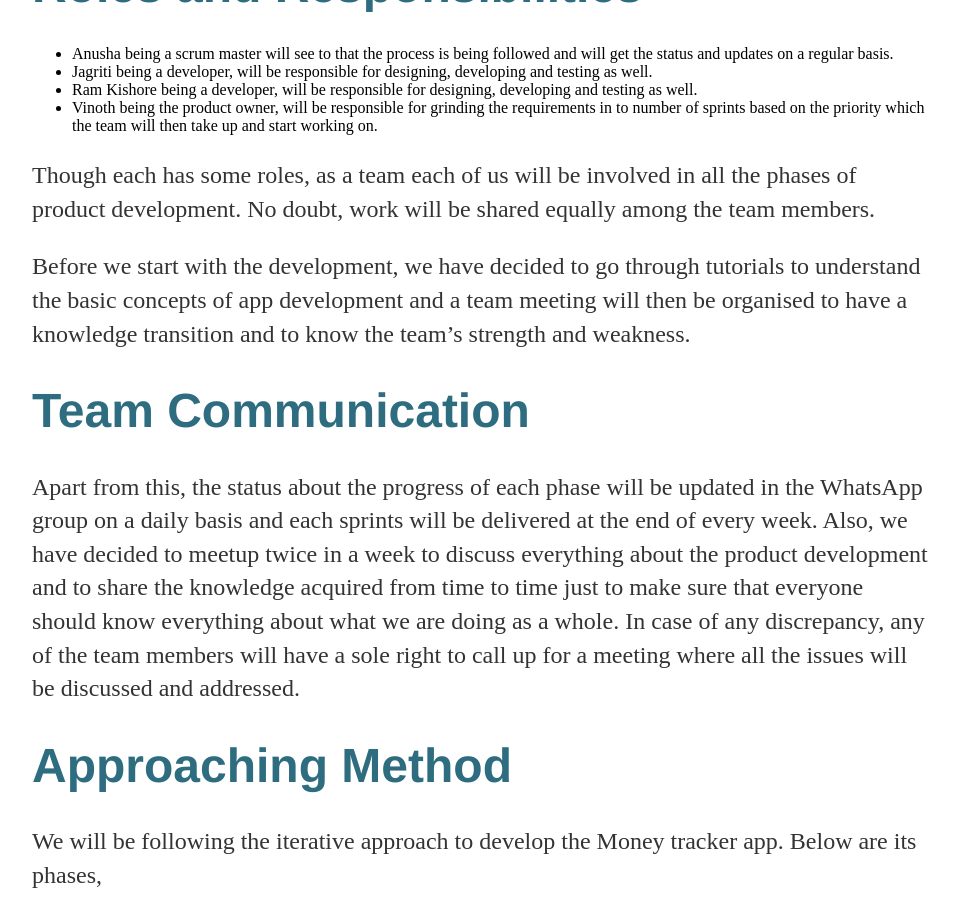
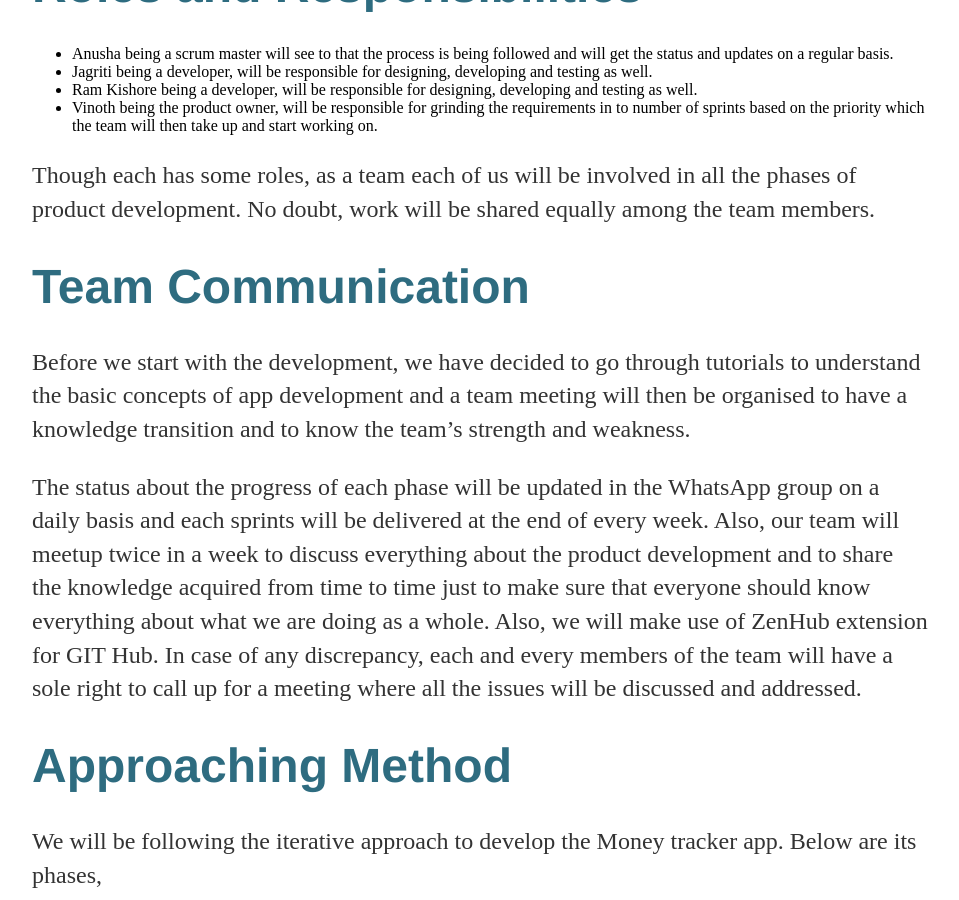
Before and after one commit to vinoth789/Money-tracker, a Jekyll site: the page built from docs/_posts/2017-04-19-Article-1.md, in a window 1280 px wide and 900 px high, scrolled down 2427 px. Shown: the whole window, without its empty margins (160-1119 px from the left). Built offline with Jekyll 4.4.1, drawn with Linux system fonts in a browser that asks for light colours; our own code applies the rules of GitHub Pages for plain Markdown files.

Commit message:
Update 2017-04-19-Article-1.md
Test

```diff
--- a/docs/_posts/2017-04-19-Article-1.md
+++ b/docs/_posts/2017-04-19-Article-1.md
@@ -38,14 +38,14 @@
 </ul>
 </div>
 <p>Though each has some roles, as a team each of us will be involved in all the phases of product development. No doubt, work will be shared equally among the team members.</p>
+
+<h1 style="color: #2e6c80;">Team Communication</h1>
 <p>Before we start with the development, we have decided to go through tutorials to understand the basic concepts of app development and a team meeting will then be organised to have a knowledge transition and to know the team’s strength and weakness.</p>
-<h1 style="color: #2e6c80;">Team Communication</h1>
-<p>Apart from this, the status about the progress of each phase will be updated in the WhatsApp group on a daily basis and each sprints will be delivered at the end of every week. Also, we have decided to meetup twice in a week to discuss everything about the product development and to share the knowledge acquired from time to time just to make sure that everyone should know everything about what we are doing as a whole. In case of any discrepancy, any of the team members will have a sole right to call up for a meeting where all the issues will be discussed and addressed.</p>
+<p>The status about the progress of each phase will be updated in the WhatsApp group on a daily basis and each sprints will be delivered at the end of every week. Also, our team will meetup twice in a week to discuss everything about the product development and to share the knowledge acquired from time to time just to make sure that everyone should know everything about what we are doing as a whole. Also, we will make use of ZenHub extension for GIT Hub. In case of any discrepancy, each and every members of the team will have a sole right to call up for a meeting where all the issues will be discussed and addressed.</p>
 
 <h1 style="color: #2e6c80;">Approaching Method</h1>
 <p>We will be following the iterative approach to develop the Money tracker app. Below are its phases,</p>
 <span align="center">
-![Logo image]({{site.baseurl}}/images/Logo.PNG "Save and manage money")
 ![Approaching method image]({{site.baseurl}}/images/ApproachingMethod.PNG "Iterative model")
 </span>
 <p>Any change in requirement will also follow the above sequential process. </p>
```
